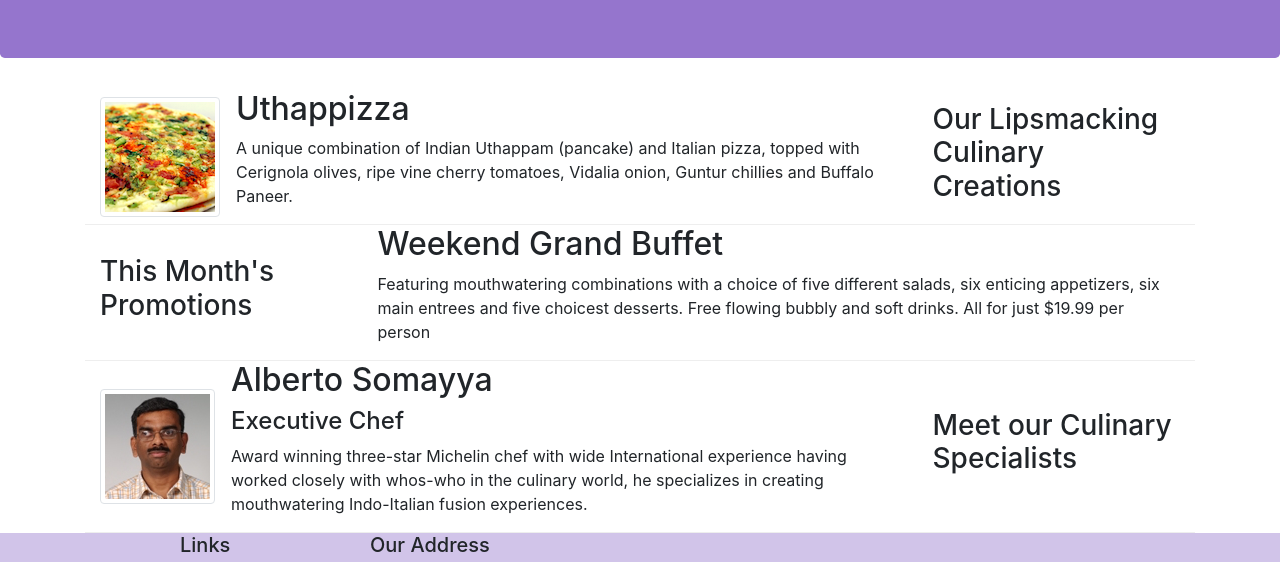
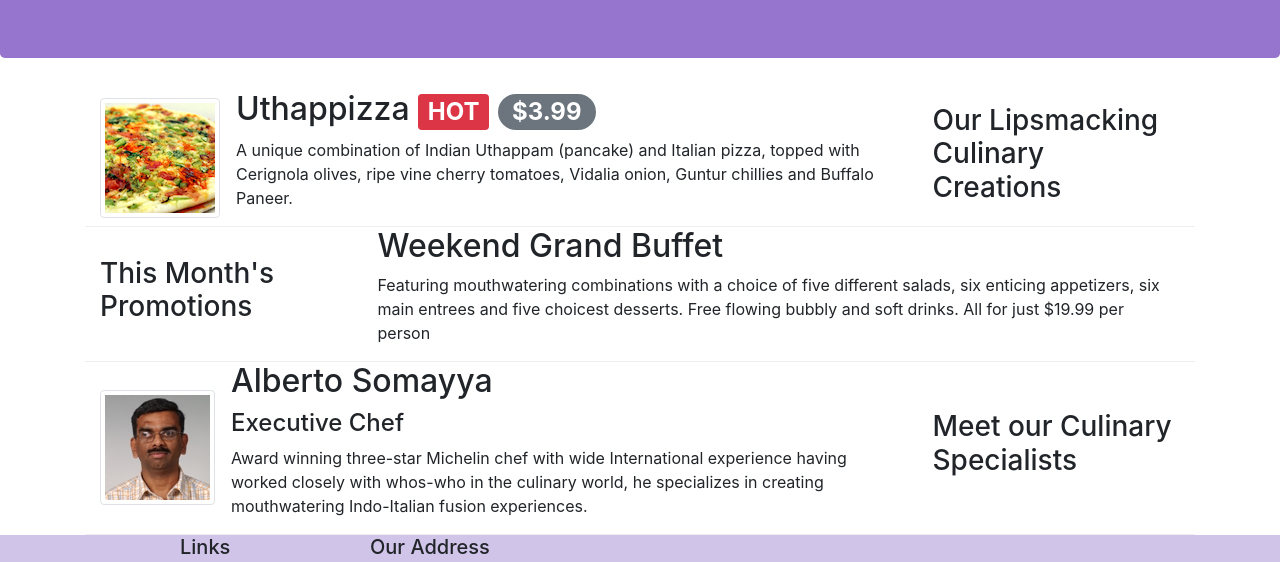
Before and after one commit to amalahema/Bootstrap, a website: page index.html in a window 1280 px wide. Shown: the part 226-788 px from the top of the page. Drawn offline with nearby package versions, Linux system fonts and the light colour scheme.

Commit message:
Alert Message

```diff
--- a/index.html
+++ b/index.html
@@ -56,7 +56,7 @@
                  <div class="media">
                      <img class="d-flex mr-3 img-thumbnail align-self-center" src="img/uthappizza.png" alt="uthapizza"><!---mr-3 right margin space-->
                      <div class="media-body">
-                        <h2 class="mt-0">Uthappizza</h2><!--mt-0 means margin top is zero,title aligned to top of the particular object-->
+                        <h2 class="mt-0">Uthappizza <span class="badge badge-danger">HOT</span> <span class="badge badge-pill badge-secondary">$3.99</span></h2><!--mt-0 means margin top is zero,title aligned to top of the particular object-->
                         <p class="d-none d-sm-block">A unique combination of Indian Uthappam (pancake) and Italian pizza, topped with Cerignola olives, ripe vine cherry tomatoes, Vidalia onion, Guntur chillies and Buffalo Paneer.</p>
                      </div>
                  </div>
```
